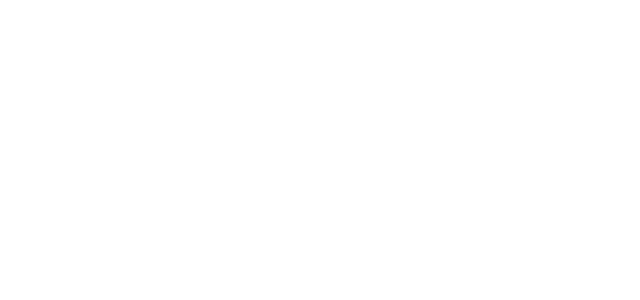
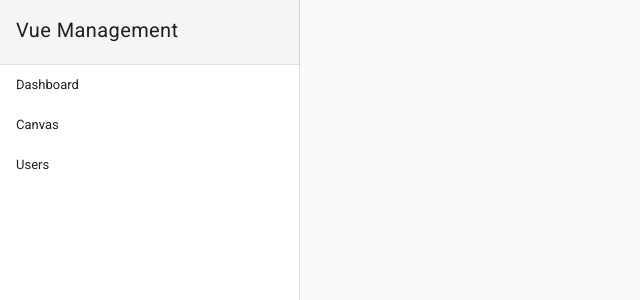
Before and after one commit to FelipeKS97/vue-management, a Vue app: page /management in a window 1280 px wide. Shown: the top 300 px of the page, without its empty margins (0-640 px from the left). Built offline with nearby package versions, Linux system fonts and the light colour scheme.

Commit message:
Novas rotas de front adicionadas, adição do management, mudanças na store e router, e css

```diff
--- a/src/css/login.css
+++ b/src/css/login.css
@@ -18,7 +18,7 @@ div#login-page {
 
 div#login-page div#login {
     align-items: center;
-    background-color: #e2e2e5;
+    background-color: #42dd97;
     display: flex;
     justify-content: center;
     width: 100%;
@@ -29,6 +29,7 @@ div#login-page div#login div#description {
     background-color: #ffffff;
     width: 280px;
     padding: 35px;
+    border-radius: 5px 0px 0px 5px;
 }
 
 div#login-page div#login div#description h1,
--- a/src/store.js
+++ b/src/store.js
@@ -5,12 +5,22 @@ Vue.use(Vuex)
 
 export default new Vuex.Store({
   state: {
+    userData: {
+      email: '',
+      name: '',
+    },
+    users: [],
+    isAuthenticated: false
 
   },
   mutations: {
 
   },
   actions: {
+    doLogin({ commit }, payload) {
+      alert(payload.info)
+      commit()
+    }
 
   }
 })
--- a/src/views/Login.vue
+++ b/src/views/Login.vue
@@ -2,8 +2,15 @@
 <div id="login-page">
   <div id="login">
     <div id="description">
-      <h1>Login</h1>
-      <p>Bem Vindo! Realize seu login no sistema com E-mail e Senha.</p>
+        <template v-if="!isSignUp">
+            <h1>Login</h1>
+            <p>Bem Vindo! Realize seu login no sistema com e-mail e Senha.</p>
+        </template>
+
+        <template v-else>
+            <h1>Cadastro</h1>
+            <p>Cadastre-se agora informando seu e-mail e senha.</p>
+        </template>
     </div>
     <div id="form">
       <form @submit.prevent="isSignUp? doSignUp() : doLogin()">
@@ -28,6 +35,7 @@
 
 <script>
 
+//import { mapActions } from 'vuex'
 
 export default {
     name: 'login',
@@ -50,15 +58,22 @@ export default {
     },
     methods: {
         doLogin() {
-            alert('Not yet')
+            this.$store.dispatch({
+                type: 'doLogin',
+                info: 'test'
+            })
+
+            //this.$router.push('/management')
+
         },
         doSignUp() {
-            alert('Not yet too')
+            //this.$router.push('/management')
+
         }
     }
 }
 </script>
 
 <style scoped>
-@import '../css/login.css';
+    @import '../css/login.css';
 </style>
--- /dev/null
+++ b/src/views/Management.vue
@@ -0,0 +1,56 @@
+<template>
+    <v-app id="inspire">
+    <v-navigation-drawer permanent>
+      <v-toolbar flat>
+        <v-list>
+          <v-list-tile>
+            <v-list-tile-title class="title">
+              Vue Management
+            </v-list-tile-title>
+          </v-list-tile>
+        </v-list>
+      </v-toolbar>
+
+      <v-divider></v-divider>
+
+      <v-list  dense class="pt-0">
+        <v-list-tile v-for="item in items" :key="item.title">
+          <!--<v-list-tile-action>
+            <v-icon>{{item.icon}}</v-icon>
+          </v-list-tile-action>-->
+          <v-list-tile-title>{{item.title}}</v-list-tile-title>
+        </v-list-tile>
+
+      </v-list>
+
+    </v-navigation-drawer>
+  </v-app>
+</template>
+
+
+<script>
+
+export default {
+     name: 'management',
+    data () {
+        return {
+            items: [
+                { title: 'Dashboard', icon: 'dashboard' },
+                { title: 'Canvas', icon: 'message_draw' },
+                { title: 'Users', icon: 'account_group' },
+            ],
+            right: null,
+            admins: [
+                ['Management', 'people_outline'],
+                ['Settings', 'settings']
+            ],
+            cruds: [
+                ['Create', 'add'],
+                ['Read', 'insert_drive_file'],
+                ['Update', 'update'],
+                ['Delete', 'delete']
+            ]
+        }
+    }
+}
+</script>
```
Also changed, not shown: src/router.js (+22 -0 lines).
